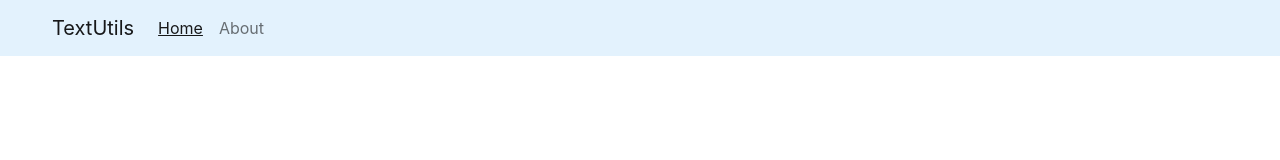
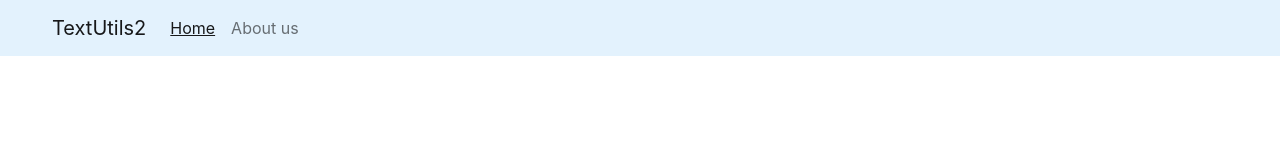
Before and after one commit to shreyasi23/Textutils_React_app, a React (Create React App) app: page / in a window 1280 px wide. Shown: the top 160 px of the page. Built offline with nearby package versions, Linux system fonts and the light colour scheme.

Commit message:
first commit

```diff
--- a/src/App.js
+++ b/src/App.js
@@ -1,28 +1,14 @@
 //import logo from './logo.svg';
 /* eslint-disable jsx-a11y/anchor-is-valid */
 import './App.css';
+import Navbar from './components/Navbar';
 
 function App() {
   return (
     <>
-      <nav className="navbar navbar-expand-lg app-color">
-        <div className="container-fluid">
-          <a className="navbar-brand" href="/#">TextUtils</a>
-          <button className="navbar-toggler" type="button" data-bs-toggle="collapse" data-bs-target="#navbarNav" aria-controls="navbarNav" aria-expanded="false" aria-label="Toggle navigation">
-            <span className="navbar-toggler-icon"></span>
-          </button>
-          <div className="collapse navbar-collapse" id="navbarNav">
-            <ul className="navbar-nav">
-              <li className="nav-item">
-                <a className="nav-link active" aria-current="page" href="/#">Home</a>
-              </li>
-              <li className="nav-item">
-                <a className="nav-link" href="/#">About</a>
-              </li>
-            </ul>
-          </div>
-        </div>
-      </nav>
+      <Navbar title = "TextUtils2" aboutText = "About us"/>
+      {/* <Navbar/> */}
+      {/* <Navbar aboutText = "About us"/> */}
     </>
   );
 }
--- /dev/null
+++ b/src/components/Navbar.js
@@ -0,0 +1,34 @@
+import React from 'react'
+import PropTypes from 'prop-types'
+export default function Navbar(props){
+    return(
+        <nav className="navbar navbar-expand-lg app-color">
+            <div className="container-fluid">
+                <a className="navbar-brand" href="/#">{props.title}</a>
+                <button className="navbar-toggler" type="button" data-bs-toggle="collapse" data-bs-target="#navbarNav" aria-controls="navbarNav" aria-expanded="false" aria-label="Toggle navigation">
+                    <span className="navbar-toggler-icon"></span>
+                </button>
+                <div className="collapse navbar-collapse" id="navbarNav">
+                    <ul className="navbar-nav">
+                        <li className="nav-item">
+                            <a className="nav-link active" aria-current="page" href="/#">Home</a>
+                        </li>
+                        <li className="nav-item">
+                            <a className="nav-link" href="/#">{props.aboutText}</a>
+                        </li>
+                    </ul>
+                </div>
+            </div>
+        </nav>
+    )
+}
+
+Navbar.propTypes = {
+    title : PropTypes.string.isRequired,
+    aboutText : PropTypes.string.isRequired
+}
+
+// Navbar.defaultProps = {
+//     title : "Set title here",
+//     aboutText : "About text here"
+// }
```
